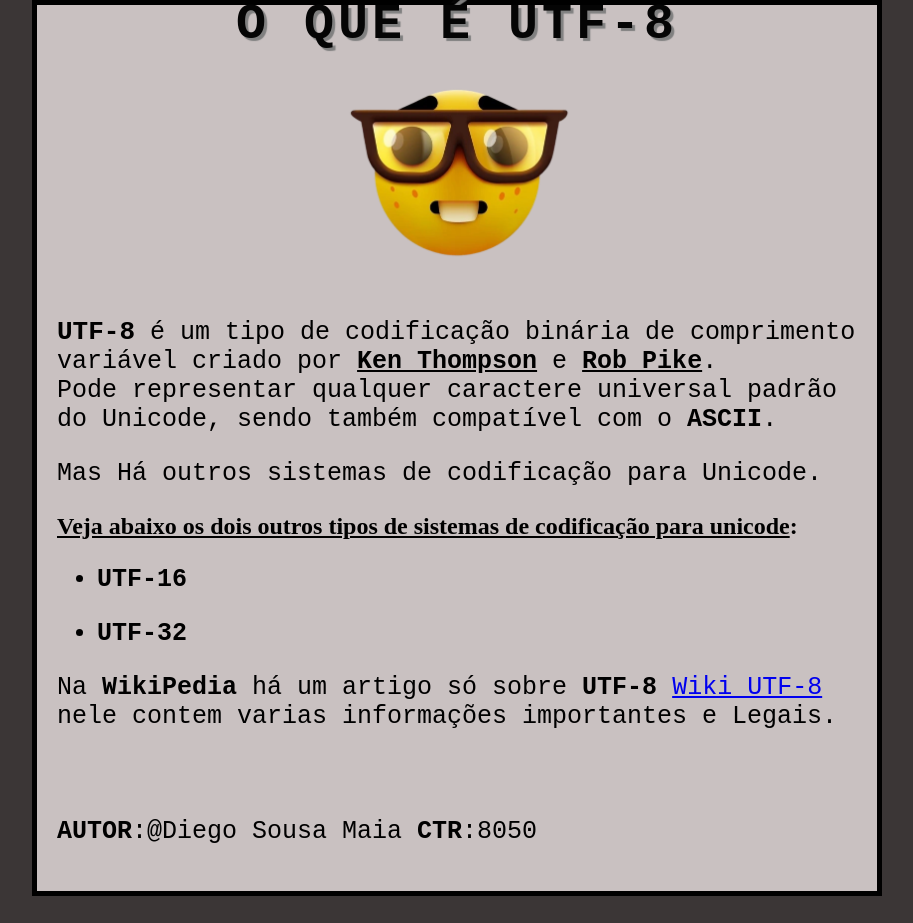
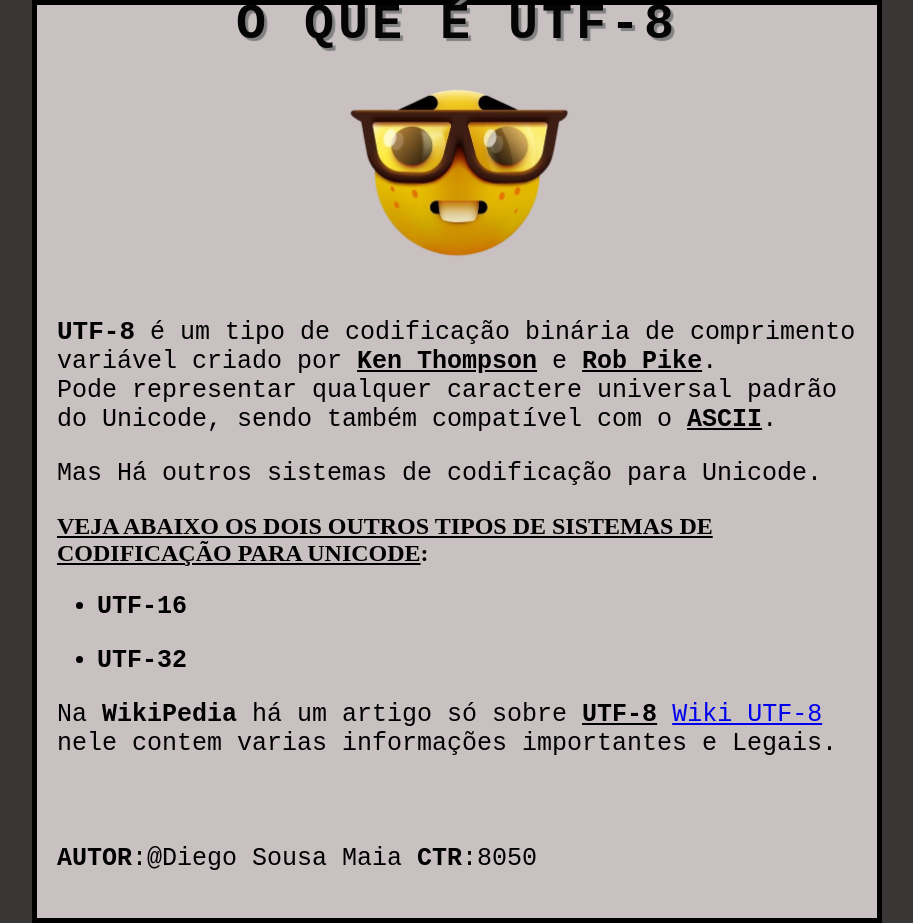
Before and after one commit to DiSouMaia/UTF-8, a plain HTML site: page index.html in a window 1280 px wide. Shown: the whole page, without its empty margins (183-1096 px from the left). Before the commit the page ends 896 px from the top, so only its background shows below. Drawn offline with Linux system fonts and the light colour scheme.

Commit message:
Update3 index.html

```diff
--- a/index.html
+++ b/index.html
@@ -11,16 +11,16 @@
 <img src='img/Nerd.webp' alt='zap' width='250px'/>
 <p class='diego'><strong style='font-size: 26px;'>UTF-8</strong> é um tipo de codificação binária de comprimento variável criado por <strong><u>Ken Thompson</u></strong> e <strong><u>Rob Pike</u></strong>.
 <br>Pode representar qualquer caractere universal padrão do Unicode,
-sendo também compatível com o <b>ASCII</b>.</p>
+sendo também compatível com o <b><u>ASCII</u></b>.</p>
 <p>Mas Há outros sistemas de codificação para Unicode.</p>
 <div>
-<h2><u>Veja abaixo os dois outros tipos de sistemas de codificação para unicode</u>:</h2>
+<h2><u>VEJA ABAIXO OS DOIS OUTROS TIPOS DE SISTEMAS DE CODIFICAÇÃO PARA UNICODE</u>:</h2>
 <ul>
 <li><p><b>UTF-16</b></p>
 <li><p><b>UTF-32</b></p>
 </ul>
 </div>
-<p>Na <b>WikiPedia</b> há um artigo só sobre <strong>UTF-8</strong> <a href='https://pt.wikipedia.org/wiki/UTF-8' target='_blank'>Wiki UTF-8</a> nele contem varias informações importantes
+<p>Na <b>WikiPedia</b> há um artigo só sobre <strong><u>UTF-8</u></strong> <a href='https://pt.wikipedia.org/wiki/UTF-8' target='_blank'>Wiki UTF-8</a> nele contem varias informações importantes
 e Legais.</p><br><br>
   <p style='font-family: Courier New;'><b>AUTOR</b>:@Diego Sousa Maia   <b>CTR</b>:8050</p>
 </body>
```
